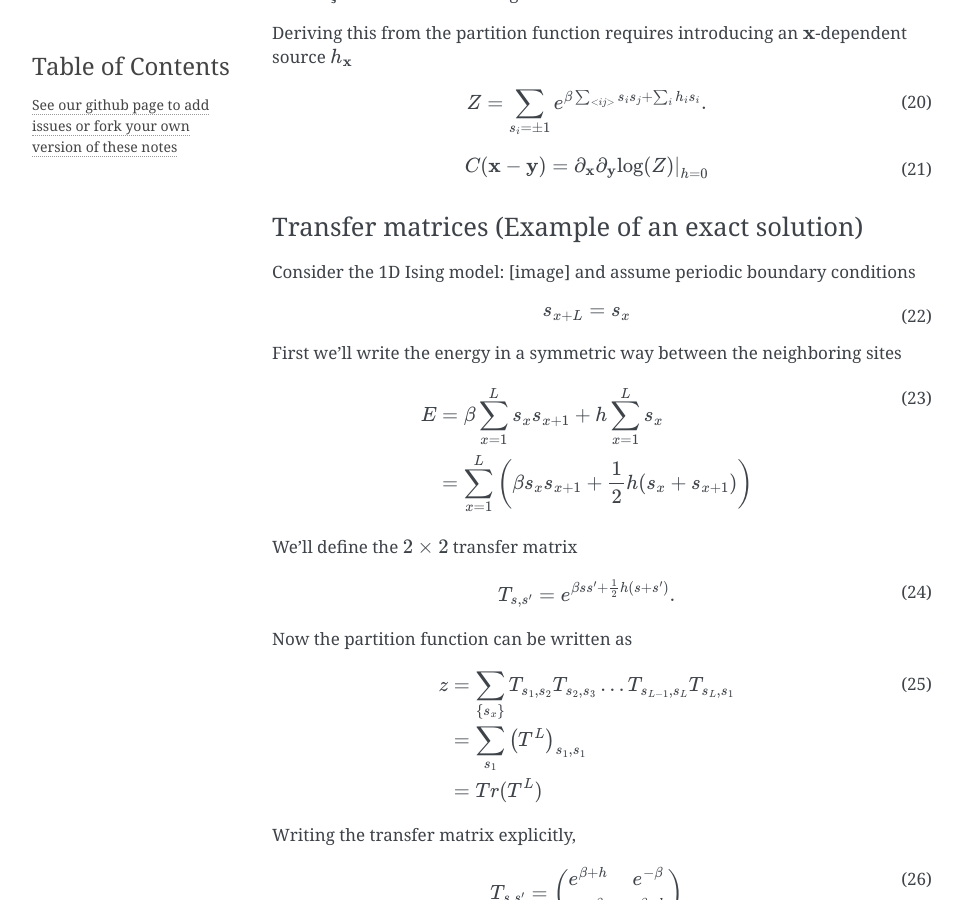
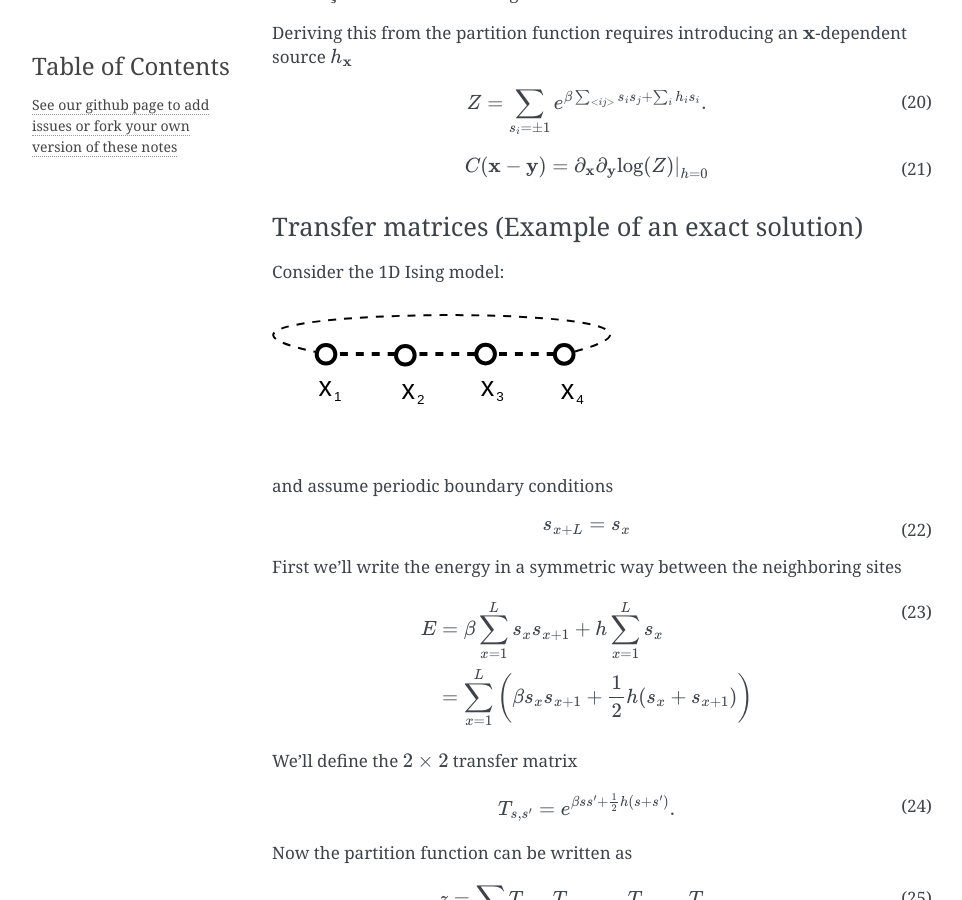
Before and after one commit to rantahar/Lattice-Field-Theory, a Sphinx documentation site: the page built from source/index.rst, in a window 1280 px wide and 900 px high, scrolled down 7759 px. Shown: the whole window, without its empty margins (148-1110 px from the left). Built offline with Sphinx 7.4.7, drawn with Linux system fonts in a browser that asks for light colours; pages that are not in the unit, such as notebooks, are missing from menus.

Commit message:
Add a figure of a 1D lattice

```diff
--- a/source/index.rst
+++ b/source/index.rst
@@ -408,7 +408,16 @@ Transfer matrices (Example of an exact solution)
 -----------
 
 Consider the 1D Ising model:
-[image]
+
+.. raw:: html
+
+   <img src="_static/1Dlat.svg">
+
+
+.. raw:: latex
+
+   \includegraphics[width=0.6\linewidth]{1Dlat.eps}
+
 and assume periodic boundary conditions
 
 .. math::
```
Also changed, not shown: source/_static/1Dlat.svg (added), 2 other files.
